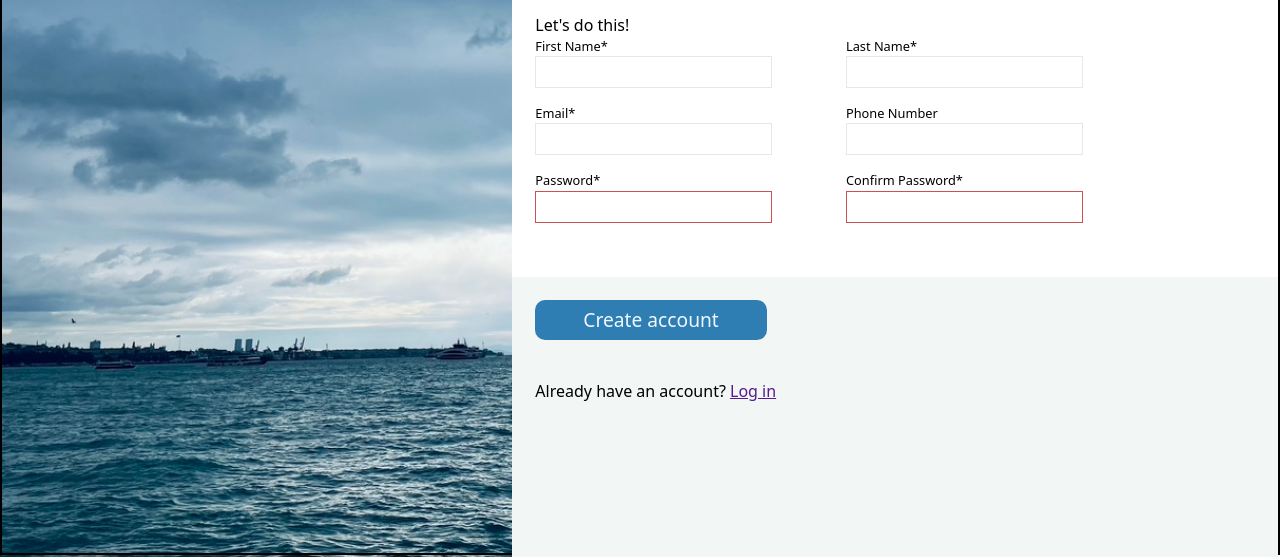
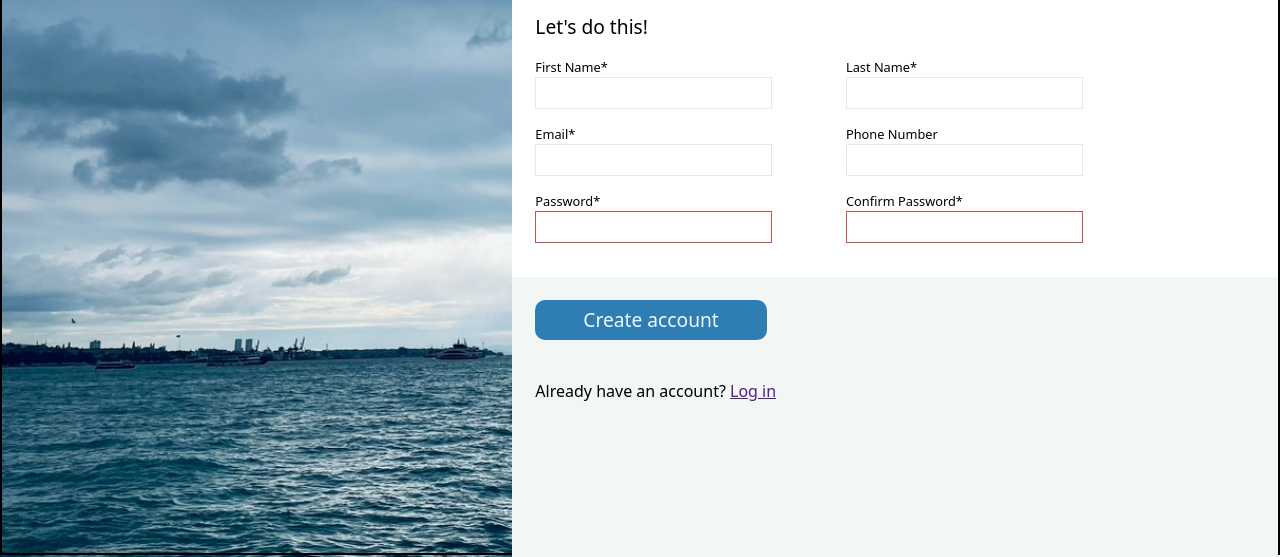
Before and after one commit to oneandonlycharlie/Odin-sign-up-form, a plain HTML site: page index.html in a window 1280 px wide. Shown: the part 245-802 px from the top of the page. Drawn offline with nearby package versions, Linux system fonts and the light colour scheme.

Commit message:
Fix typo

```diff
--- a/style.css
+++ b/style.css
@@ -79,14 +79,13 @@ body {
         font-size: 1.2rem;
     }
     p {
-        padding-top: 1rem;
+        padding: 1rem 0%;
     }
     form {
         background-color: white;
         box-sizing: inherit;
         height:35%;
         padding-left:3%;
-        }
         .inputs{
             display: flex;
             max-width: 45vw;
@@ -105,6 +104,9 @@ body {
             height: 2rem;
             border: 1px solid #E5E7EB;
         }
+        p {
+            font-size: 1.2rem;
+        }
     }
     button {
         background-color: rgb(46, 126, 180);
@@ -119,6 +121,7 @@ body {
     button + p {
         margin-left:3%;
     }
+}
 
     #password:valid, #confirmed_password:valid{
         border-color:#E5E7EB;
```
